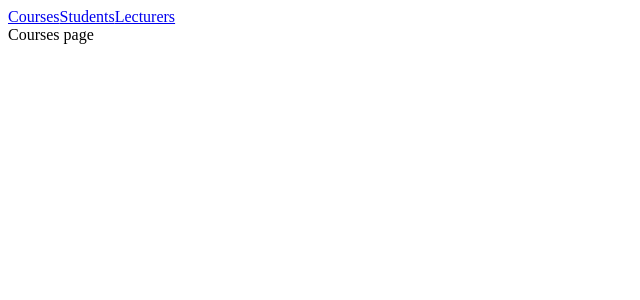
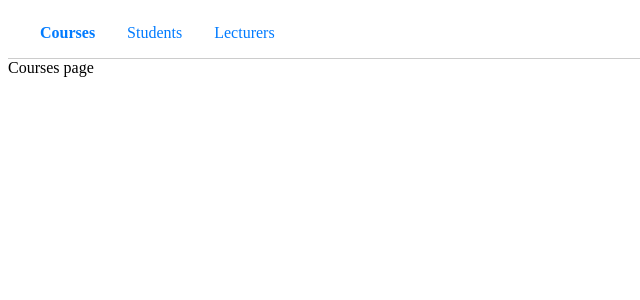
Before and after one commit to zihanmo/jr-lms-demo, a React (Create React App) app: page /courses in a window 1280 px wide. Shown: the top 300 px of the page, without its empty margins (0-640 px from the left). Built offline with nearby package versions, Linux system fonts and the light colour scheme.

Commit message:
add styles to TopNav

```diff
--- a/package.json
+++ b/package.json
@@ -3,6 +3,7 @@
   "version": "0.1.0",
   "private": true,
   "dependencies": {
+    "node-sass": "^4.12.0",
     "react": "^16.10.1",
     "react-dom": "^16.10.1",
     "react-router-dom": "^5.1.2",
--- a/src/navigation/TopNav.js
+++ b/src/navigation/TopNav.js
@@ -1,20 +1,38 @@
 import React from 'react';
 import { Link } from 'react-router-dom';
+import { withRouter } from "react-router"
 
-const TopNav = () => {
+import './styles/topNav.scss';
+
+const COURSES_URL = '/courses';
+const STUDENTS_URL = '/students';
+const LECTURERS_URL = '/lecturers';
+
+const generateLinkClass = (to, currentPath) => {
+	const navItemClass = 'nav-item';
+	const isActive = to === currentPath;
+
+	if (isActive) return `${navItemClass} nav-item--active`;
+
+	return navItemClass;
+};
+
+const TopNav = ({ location }) => {
+	const currentPath = location.pathname;
+
 	return (
-		<nav>
-			<Link to="/courses">
+		<nav className="nav-bar">
+			<Link className={generateLinkClass(COURSES_URL, currentPath)} to={COURSES_URL}>
 				Courses
 			</Link>
-			<Link to="/students">
+			<Link className={generateLinkClass(STUDENTS_URL, currentPath)} to={STUDENTS_URL}>
 				Students
 			</Link>
-			<Link to="/lecturers">
+			<Link className={generateLinkClass(LECTURERS_URL, currentPath)} to={LECTURERS_URL}>
 				Lecturers
 			</Link>
 		</nav>
 	);
 };
 
-export default TopNav;
+export default withRouter(TopNav);
--- /dev/null
+++ b/src/navigation/styles/topNav.scss
@@ -0,0 +1,18 @@
+.nav-bar {
+    border-bottom: solid 1px rgba(0, 0, 0, 0.2);
+    padding: 1rem;
+}
+
+.nav-item {
+    color: #007bff;
+    padding: 0.5rem 1rem;
+    text-decoration: none;
+
+    &:hover {
+        color: #0056b3;
+    }
+}
+
+.nav-item--active {
+    font-weight: bold;
+}
--- a/src/routes/Routes.js
+++ b/src/routes/Routes.js
@@ -1,5 +1,5 @@
 import React from 'react';
-import { Route, Switch } from 'react-router-dom';
+import { Redirect, Route, Switch } from 'react-router-dom';
 
 import Courses from '../course/Courses';
 import Lectures from '../lecturer/Lecturers';
@@ -8,7 +8,7 @@ import Students from '../student/Students';
 const Routes = () => {
     return (
         <Switch>
-            <Route exact path="/" component={Courses} />
+            <Route exact path="/" render={() => <Redirect to="/courses" />} />
             <Route exact path="/courses" component={Courses} />
             <Route exact path="/students" component={Students} />
             <Route exact path="/lecturers" component={Lectures} />
```
Also changed, not shown: 1 other file (tests, documents, lock files or other folders).
